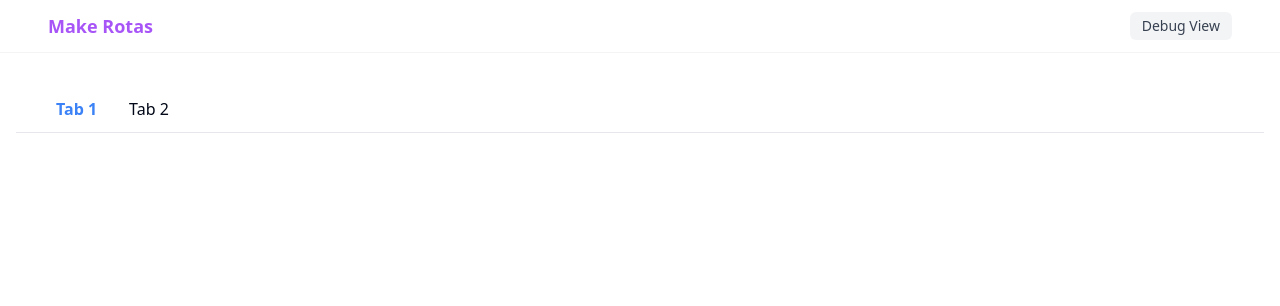
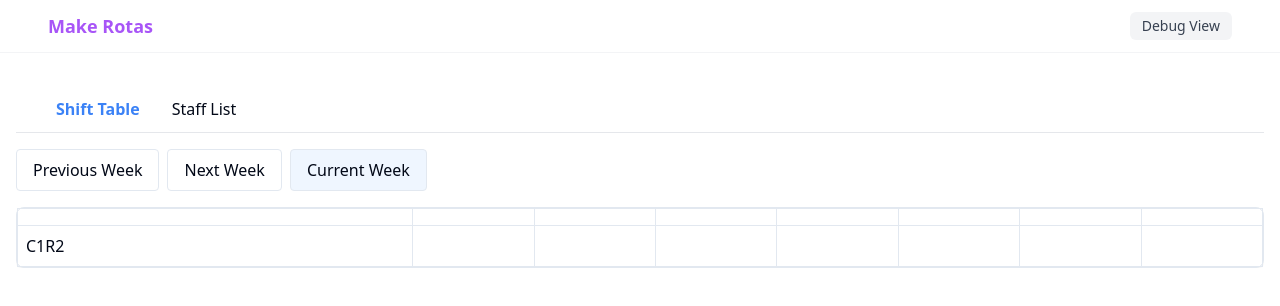
Before and after one commit to sebs-bebs/make-rotas, a React (Create React App) app: page / in a window 1280 px wide. Shown: the top 306 px of the page. Built offline with nearby package versions, Linux system fonts and the light colour scheme.

Commit message:
storing more variables

```diff
--- /dev/null
+++ b/src/components/ShiftTable.js
@@ -0,0 +1,148 @@
+// This file creates a simple table component
+import React, { useState, useCallback, useEffect } from 'react';
+import { useDebug } from './Debug/DebugContext';
+import { useDate } from '../context/DateContext';
+
+function ShiftTable() {
+  const { currentDate, getCurrentMonday, getMondayOfWeek, getWeekDates, currentWeek } = useDate();
+  const { updateDebugVariables } = useDebug();
+
+  // Track week offset from current week
+  const [weekOffset, setWeekOffset] = useState(0);
+
+  // Initialize current week state
+  const [currentWeekState, setCurrentWeek] = useState(() => {
+    const mondayDate = getCurrentMonday();
+    return {
+      id: mondayDate,
+      startDate: new Date(mondayDate),
+      dates: getWeekDates(mondayDate)
+    };
+  });
+
+  // Navigate to next/previous week
+  const navigateWeek = useCallback((direction) => {
+    const newOffset = weekOffset + (direction === 'next' ? 1 : -1);
+    setWeekOffset(newOffset);
+
+    const newMondayDate = getMondayOfWeek(currentDate, newOffset);
+    setCurrentWeek({
+      id: newMondayDate,
+      startDate: new Date(newMondayDate),
+      dates: getWeekDates(newMondayDate)
+    });
+  }, [weekOffset, currentDate, getMondayOfWeek, getWeekDates]);
+
+  // Reset to current week
+  const goToCurrentWeek = useCallback(() => {
+    setWeekOffset(0);
+    const mondayDate = getCurrentMonday();
+    setCurrentWeek({
+      id: mondayDate,
+      startDate: new Date(mondayDate),
+      dates: getWeekDates(mondayDate)
+    });
+  }, [getCurrentMonday, getWeekDates]);
+
+  // Check if a date is today
+  const isCurrentDay = useCallback((date) => {
+    return date === currentDate;
+  }, [currentDate]);
+
+  // Check if a date is in the future
+  const isFutureDate = useCallback((date) => {
+    return new Date(date) > new Date(currentDate);
+  }, [currentDate]);
+
+  const numRows = 2;
+  const numColumns = 8;
+
+  // Update debug variables
+  useEffect(() => {
+    updateDebugVariables({
+      ShiftTable: {
+        today: {
+          value: currentDate,
+          lastUpdated: new Date().toLocaleTimeString(),
+          type: "date"
+        },
+        weekOffset: {
+          value: weekOffset,
+          lastUpdated: new Date().toLocaleTimeString(),
+          type: "number"
+        },
+        currentWeekDates: {
+          value: currentWeekState.dates,
+          lastUpdated: new Date().toLocaleTimeString(),
+          type: "array"
+        },
+        numRows: {
+          value: numRows,
+          lastUpdated: new Date().toLocaleTimeString(),
+          type: "number"
+        },
+        numColumns: {
+          value: numColumns,
+          lastUpdated: new Date().toLocaleTimeString(),
+          type: "number"
+        }
+      }
+    });
+  }, [numRows, numColumns, updateDebugVariables, currentDate, currentWeekState, weekOffset]);
+
+  return (
+    <div className="flex-1 overflow-x-auto">
+      {/* Navigation Controls */}
+      <div className="flex gap-2 mb-4">
+        <button
+          onClick={() => navigateWeek('previous')}
+          className="px-4 py-2 border rounded hover:bg-gray-100"
+        >
+          Previous Week
+        </button>
+        <button
+          onClick={() => navigateWeek('next')}
+          className="px-4 py-2 border rounded hover:bg-gray-100"
+        >
+          Next Week
+        </button>
+        <button
+          onClick={goToCurrentWeek}
+          className="px-4 py-2 border rounded hover:bg-gray-100 bg-blue-50"
+        >
+          Current Week
+        </button>
+      </div>
+
+      {/* Table Container */}
+      <div className="mt-4 border rounded-lg shadow-sm bg-white">
+        <table className="min-w-full divide-y divide-gray-200">
+          {/* First row */}
+          <tr>
+            <td className="border p-2"></td>
+            <td className="border p-2"></td>
+            <td className="border p-2"></td>
+            <td className="border p-2"></td>
+            <td className="border p-2"></td>
+            <td className="border p-2"></td>
+            <td className="border p-2"></td>
+            <td className="border p-2"></td>
+          </tr>
+          {/* Second row */}
+          <tr>
+            <td className="border p-2">C1R2</td>
+            <td className="border p-2"></td>
+            <td className="border p-2"></td>
+            <td className="border p-2"></td>
+            <td className="border p-2"></td>
+            <td className="border p-2"></td>
+            <td className="border p-2"></td>
+            <td className="border p-2"></td>
+          </tr>
+        </table>
+      </div>
+    </div>
+  );
+}
+
+export default ShiftTable;
--- a/src/components/TabNavigation.js
+++ b/src/components/TabNavigation.js
@@ -1,11 +1,17 @@
+// This component creates a tab system to organize different sections of our app
+// It's like having different sections in a folder, where you can click tabs to see different content
+
 import React, { useCallback } from 'react';
 import { useDebug } from './Debug';
+import ShiftTable from './ShiftTable';
 
 function TabNavigation() {
+    // Keep track of which tab is currently selected (starts with Tab 1)
     const [activeTab, setActiveTab] = React.useState("Tab 1");
     const { updateDebugVariables } = useDebug();
 
-    // Memoize the debug update to prevent unnecessary updates
+    // This helps us track which tab is active for debugging purposes
+    // It's like having a notepad that records which tab we're looking at
     const updateDebug = useCallback(() => {
       updateDebugVariables({
         TabNavigation: {
@@ -18,29 +24,42 @@ function TabNavigation() {
       });
     }, [activeTab, updateDebugVariables]);
 
-    // Track activeTab changes
+    // Update our debug tracking whenever the active tab changes
     React.useEffect(() => {
       updateDebug();
     }, [updateDebug]);
 
     return (
+      // Main container that holds both the tabs and their content
+      <div className="flex flex-col w-full">
+        {/* The row of clickable tabs */}
         <div className="tab-navigation flex w-full h-12 border-b border-gray-200 sm:px-6 sm:text-base">
+          {/* First tab - becomes blue when selected */}
           <a
             className={`flex items-center px-4 py-2 cursor-pointer ${
               activeTab === "Tab 1" ? "font-bold text-blue-500" : ""
             }`}
             onClick={() => setActiveTab("Tab 1")}
           >
-          Tab 1
+            Shift Table
           </a>
+          {/* Second tab - becomes blue when selected */}
           <a
             className={`flex items-center px-4 py-2 cursor-pointer ${
               activeTab === "Tab 2" ? "font-bold text-blue-500" : ""
             }`}
             onClick={() => setActiveTab("Tab 2")}
           >
-          Tab 2
+            Staff List
           </a>
+        </div>
+        {/* Area below the tabs where the content is displayed */}
+        <div className="tab-content mt-4 flex flex-col">
+          {/* Show ShiftTable when Tab 1 is selected */}
+          {activeTab === "Tab 1" && <ShiftTable />}
+          {/* Show placeholder content when Tab 2 is selected */}
+          {activeTab === "Tab 2" && <div>Tab 2 content</div>}
+        </div>
       </div>
     );
   }
--- /dev/null
+++ b/src/context/DateContext.js
@@ -0,0 +1,86 @@
+// Context for managing the current date throughout the application
+import React, { createContext, useState, useContext, useEffect } from 'react';
+
+const DateContext = createContext();
+
+// Helper function to get Monday of any week
+const getMonday = (date) => {
+    const d = new Date(date);
+    const day = d.getDay();
+    const diff = d.getDate() - day + (day === 0 ? -6 : 1); // adjust when day is sunday
+    return new Date(d.setDate(diff));
+};
+
+// Helper to format date to YYYY-MM-DD
+const formatDate = (date) => {
+    return date.toISOString().split('T')[0];
+};
+
+// Provider component that will wrap the app and provide date functionality
+export function DateProvider({ children }) {
+    // Initialize with current date in YYYY-MM-DD format
+    const [currentDate, setCurrentDate] = useState(
+        new Date().toISOString().split('T')[0]
+    );
+
+    // Get Monday of current week
+    const getCurrentMonday = () => {
+        return formatDate(getMonday(currentDate));
+    };
+
+    // Get Monday of any week relative to a date
+    const getMondayOfWeek = (date, offset = 0) => {
+        const d = new Date(date);
+        d.setDate(d.getDate() + (offset * 7)); // Add/subtract weeks
+        return formatDate(getMonday(d));
+    };
+
+    // Get array of dates for a week starting from a Monday
+    const getWeekDates = (mondayDate) => {
+        const dates = [];
+        const startDate = new Date(mondayDate);
+
+        for (let i = 0; i < 7; i++) {
+            const date = new Date(startDate);
+            date.setDate(startDate.getDate() + i);
+            dates.push(formatDate(date));
+        }
+
+        return dates;
+    };
+
+    // Update date at midnight
+    useEffect(() => {
+        const updateDate = () => {
+            const newDate = new Date().toISOString().split('T')[0];
+            if (newDate !== currentDate) {
+                setCurrentDate(newDate);
+            }
+        };
+
+        // Check every minute for date change
+        const interval = setInterval(updateDate, 60000);
+        return () => clearInterval(interval);
+    }, [currentDate]);
+
+    return (
+        <DateContext.Provider value={{
+            currentDate,
+            getCurrentMonday,
+            getMondayOfWeek,
+            getWeekDates,
+            formatDate
+        }}>
+            {children}
+        </DateContext.Provider>
+    );
+}
+
+// Hook to use the date context
+export function useDate() {
+    const context = useContext(DateContext);
+    if (context === undefined) {
+        throw new Error('useDate must be used within a DateProvider');
+    }
+    return context;
+}
```
Also changed, not shown: src/App.js (+14 -0 lines), 7 other files (tests, documents, lock files or other folders). Lines whose indentation alone changed are shown as unchanged.
